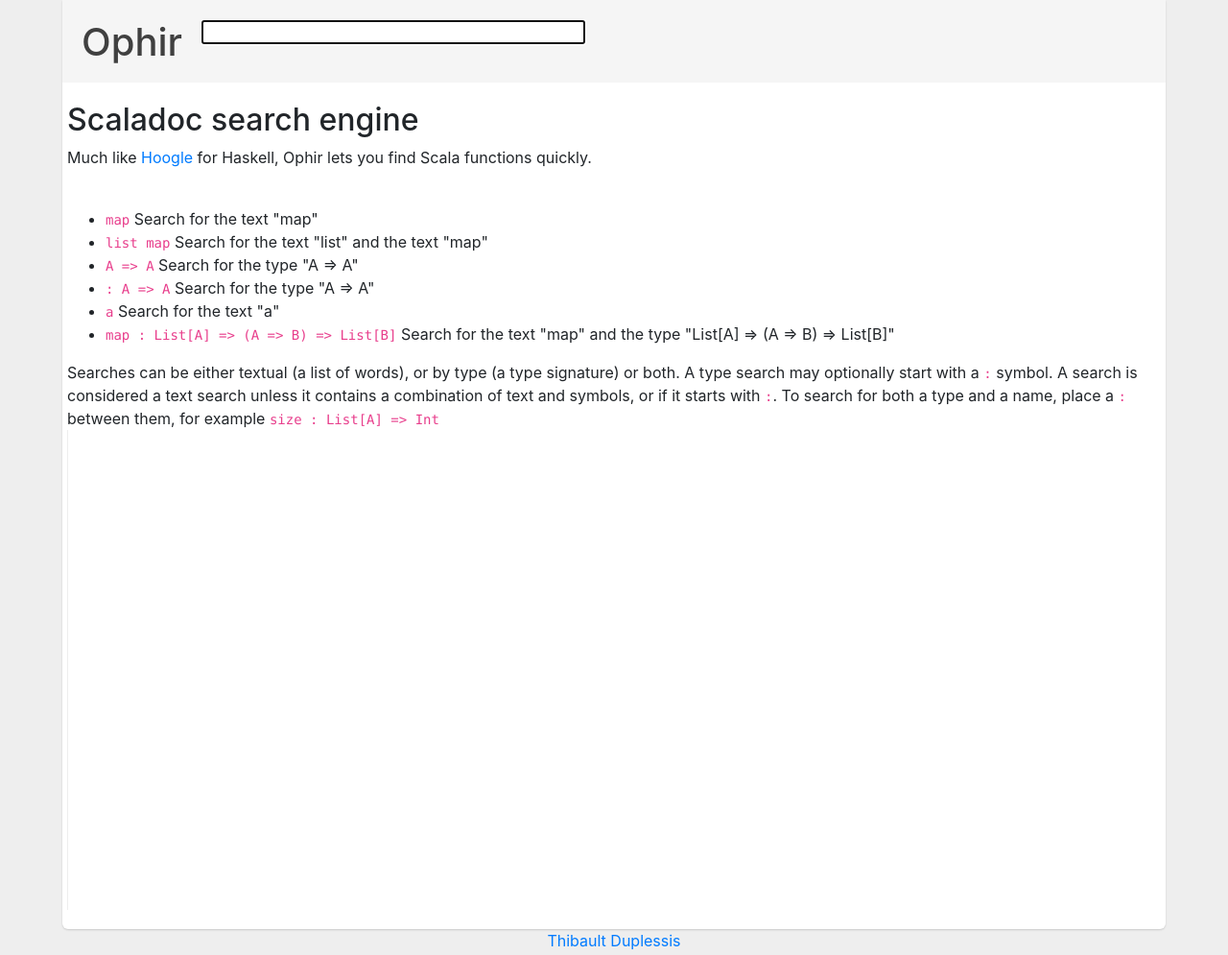
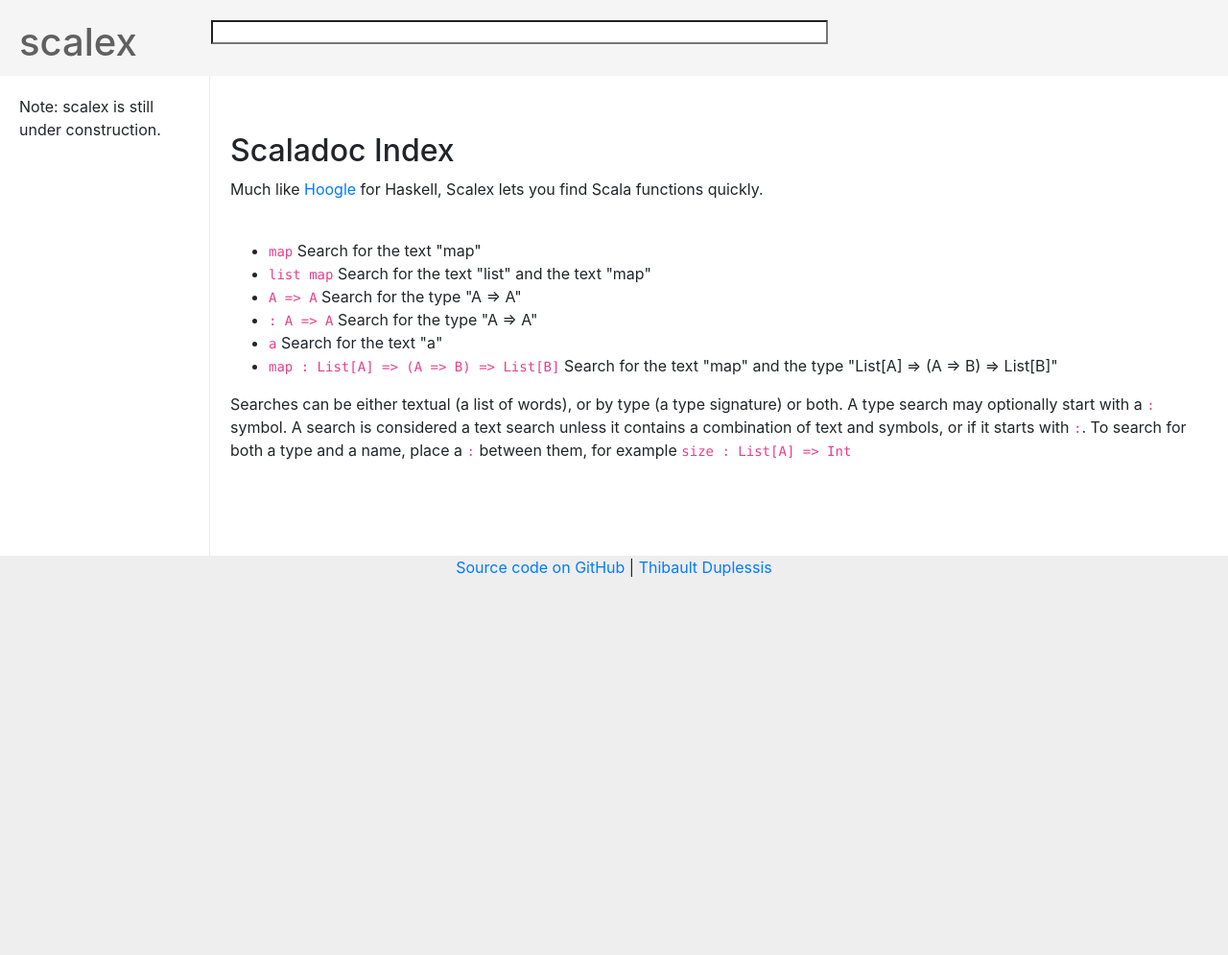
Before and after one commit to ornicar/scalex-web, a plain HTML site: page index.html in a window 1280 px wide. Shown: the whole page at 96% size. After the commit the page ends 800 px from the top, so only its background shows below. Drawn offline with nearby package versions, Linux system fonts and the light colour scheme.

Commit message:
Various UI improvements

```diff
--- a/client.js
+++ b/client.js
@@ -1,7 +1,7 @@
 $(function() {
 
   var $form = $("form.search-form");
-  var $input = $form.find("input").focus();
+  var $input = $form.find("input");
   var $results = $(".search-results");
   var $resultTpl = $("#search-result-template");
   var $greetings = $(".greetings");
@@ -10,19 +10,34 @@
   if (query = getParameterByName("q")) {
     $input.val(query);
     search(query);
+    toggle("search")
   } else if (query = $input.val()) {
     search(query);
+    toggle("search")
+  } else {
+    toggle("greetings");
   }
 
   $input.bind("keyup", function() {
+    if (xhr) xhr.abort();
     if ($input.val() == "") {
-        $greetings.show();
-        $results.hide();
+      toggle("greetings")
     } else {
-      if (xhr) xhr.abort();
+      toggle("search")
       xhr = search($input.val());
     }
   });
+
+  function toggle(section) {
+    if (section == "search") {
+        $greetings.hide();
+        $results.show();
+    } else {
+        $greetings.show();
+        $results.hide();
+    }
+  }
+
 
   function search(query) {
     return $.ajax({
@@ -31,12 +46,12 @@
       dataType: "jsonp",
       success: function(data) {
         if (data.error) {
-          var html = "<pre>"+nl2br(data.error)+"</pre>"
+          var html = "<div class=\"error\">"+nl2br(data.error)+"</pre>"
         } else {
           var html = renderResults(data.results);
         }
-        $greetings.hide();
-        $results.show().html(html);
+        $results.html(html)
+        toggle("search")
       }
     });
   }
--- a/index.html
+++ b/index.html
@@ -3,7 +3,7 @@
   <head>
     <meta charset="utf-8">
     <title>Scala documentation search engine</title>
-    <meta name="description" content="Web client for Ophir, the scala hoogle-like">
+    <meta name="description" content="Web client for Scalex, the scala hoogle-like">
     <meta name="author" content="http://github.com/ornicar">
 
     <!--[if lt IE 9]>
@@ -18,20 +18,29 @@
 
   <body>
 
-    <div class="container">
-
-      <div class="content">
     <div class="page-header clearfix">
-          <h1><a href="/">Ophir</a></h1>
+      <h1><a href="/">scalex</a></h1>
       <form class="search-form" data-url="http://ophir.lichess.org:8080/ophir-http/" action="">
-            <input type="text" name="q" class="search xlarge" size=40 />
+        <input autocomplete="off" type="search" name="q" class="search xlarge" size=40 />
       </form>
     </div>
-        <div class="row">
-          <div class="span12 greetings">
+
+    <div class="container-fluid content">
+        <div class="sidebar">
           <div class="inner">
-              <h2>Scaladoc search engine</h2>
-              Much like <a href="http://www.haskell.org/hoogle/">Hoogle</a> for Haskell, Ophir lets you find Scala functions quickly.<br />
+            Note: scalex is still under construction.
+            <!--<ul>-->
+              <!--<li>Scala standard</li>-->
+              <!--<li>Scalaz</li>-->
+              <!--<li>Salat</li>-->
+              <!--<li>Scalatra</li>-->
+            <!--</ul>-->
+          </div>
+        </div>
+        <div class="main row clearfix">
+          <div class="inner greetings">
+            <h2>Scaladoc Index</h2>
+            Much like <a href="http://www.haskell.org/hoogle/">Hoogle</a> for Haskell, Scalex lets you find Scala functions quickly.<br />
             <br />
             <ul>
               <li><code>map</code> Search for the text "map"</li>
@@ -44,29 +53,29 @@
 
             Searches can be either textual (a list of words), or by type (a type signature) or both. A type search may optionally start with a <code>:</code> symbol. A search is considered a text search unless it contains a combination of text and symbols, or if it starts with <code>:</code>. To search for both a type and a name, place a <code>:</code> between them, for example <code>size : List[A] => Int</code>
           </div>
-          </div>
-          <div class="span12 search-results">
-          </div>
-          <div class="span4">
+          <div class="search-results">
           </div>
         </div>
+      </div>
+    </div> <!-- /container -->
+
+    <footer class="footer">
+    <p><a href="http://github.com/ornicar/scalex">Source code on GitHub</a> | <a href="http://github.com/ornicar">Thibault Duplessis</a></p>
+    </footer>
+
+    <!-- result template -->
     <section id="search-result-template" class="search-result">
       <header class="head">
         <span class="parent parent-class">List</span><span class="parent parent-params">[+A]</span>
-            <strong class="name">foldLeft</strong><span class="type-params">[B]</span><span class"type-sep">: </span>
-            <span class="params">(z: B)(f: (B => A => B))</span><span class"type-sep">: </span>
+        <strong class="name">foldLeft</strong><span class="type-params">[B]</span><span class="type-sep">: </span>
+        <span class="params">(z: B)(f: (B => A => B))</span><span class="type-sep">: </span>
         <span class="return">B</span>
       </header>
       <p class="comment">Applies a binary operator to a start value and all elements of this list,going left to right.</p>
+      <div class="more">
         <p class="qualified-name">collection.immutable.List#foldLeft</p>
+      </div>
     </section>
-      </div>
-
-      <footer>
-      <p><a href="http://github.com/ornicar">Thibault Duplessis</a></p>
-      </footer>
-
-    </div> <!-- /container -->
 
     <script src="http://ajax.googleapis.com/ajax/libs/jquery/1.6/jquery.min.js"></script>
     <script src="client.js"></script>
--- a/style.css
+++ b/style.css
@@ -1,105 +1,121 @@
+.clearfix:before, .clearfix:after { display: table; content: ""; zoom: 1; *display: inline; }
+.clearfix:after { clear: both; }
+
 /* Override some defaults */
 html, body {
   background-color: #eee;
 }
-.clearfix:before, .clearfix:after {
-  display: table;
-  content: "";
-  zoom: 1;
-  *display: inline;
-}
-.clearfix:after {
-  clear: both;
-}
-.container > footer p {
-  text-align: center; /* center align it with the container */
+
+/* Page header tweaks */
+.page-header {
+  background-color: #f5f5f5;
+  padding: 20px 20px 3px 20px;
+  margin: 0;
 }
 
-h1 a {
-  color: #404040;
+.page-header h1 {
+  float: left;
+}
+.page-header h1 a {
+  font-size: 40px;
+  color: #606060;
 }
 
-.greetings .inner {
-  padding-right: 1em;
+.page-header form {
+  margin-left: 200px;
+}
+
+.page-header input.search {
+  width: 61.8%;
+  height: 25px;
+  font-size: 18px;
+  padding-left: 18px;
+  font-family: monospace;
+  color: #444;
+}
+
+/* The white background content wrapper */
+.content {
+  background-color: #fff;
+  padding: 0;
+}
+
+/* Styles you shouldn't keep as they are for displaying this base example only */
+.sidebar, .main {
+  min-height: 500px;
+}
+/* Give a quick and non-cross-browser friendly divider */
+.sidebar {
+  float: left;
+  display: block;
+  width: 219px;
+  border-right: 1px solid #eee;
+}
+.sidebar .inner {
+  padding: 20px;
+}
+.main {
+  margin-left: 220px;
+}
+
+.greetings, .search-results {
+  display: none;
+}
+.greetings.inner {
+  padding: 20px;
 }
 .greetings ul {
   margin-top: 1em;
 }
 
-/* The white background content wrapper */
-.content {
-  background-color: #fff;
-  padding: 20px;
-  margin: 0 -20px; /* negative indent the amount of the padding to maintain the grid system */
-  -webkit-border-radius: 0 0 6px 6px;
-  -moz-border-radius: 0 0 6px 6px;
-  border-radius: 0 0 6px 6px;
-  -webkit-box-shadow: 0 1px 2px rgba(0,0,0,.15);
-  -moz-box-shadow: 0 1px 2px rgba(0,0,0,.15);
-  box-shadow: 0 1px 2px rgba(0,0,0,.15);
+.search-results {
+  font-family: monospace;
+  font-size: 14px;
 }
-
-.search-results {
-  display: none;
-  font-family: monospace;
-  font-size: 15px;
+.search-result {
+  padding: 20px 20px;
+  border-bottom: 1px solid #eee;
 }
-.search-results p {
-  font-size: 15px;
+.search-result:hover {
+  background: #f8f8f8;
+}
+.search-result p {
+  font-size: 14px;
   margin: 0;
 }
-.search-result .qualified-name {
-  color: #fff;
-  font-size: 12px;
+.search-result .more {
+  display: none;
 }
-.search-result:hover .qualified-name {
-  color: #888;
+.search-result .parent {
+  color: #448844;
 }
-.search-results .parent {
-  color: #448844;
+.search-result .params,
+.search-result .return {
+  color: #791010;
+}
+.search-result .type-sep {
 }
 .search-result .comment {
   font-size: 12px;
   color: #888;
 }
 
+.error {
+  background-color: #F5F5F5;
+  padding: 20px 20px;
+  border-bottom: 1px solid #eee;
+  display: block;
+  white-space: pre-wrap;
+  word-wrap: break-word;
+  font-style: monospace;
+}
+
 #search-result-template {
   display: none;
 }
 
-/* Page header tweaks */
-.page-header {
-  background-color: #f5f5f5;
-  padding: 20px 20px 10px;
-  margin: -20px -20px 20px;
-}
-
-.page-header h1, .page-header form {
-  float: left;
-}
-
-.page-header form {
-  margin-left: 20px;
-}
-
-.page-header input.search {
-  width: 400px;
-  height: 25px;
-  font-size: 18px;
-  padding-left: 7px;
-  font-family: monospace;
-}
-
-/* Styles you shouldn't keep as they are for displaying this base example only */
-.content .span10,
-.content .span4 {
-  min-height: 500px;
-}
-/* Give a quick and non-cross-browser friendly divider */
-.content .span4 {
-  margin-left: 0;
-  padding-left: 19px;
-  border-left: 1px solid #eee;
+.footer p {
+  text-align: center; /* center align it with the container */
 }
 
 .topbar .btn {
```
Lines whose indentation alone changed are shown as unchanged.
